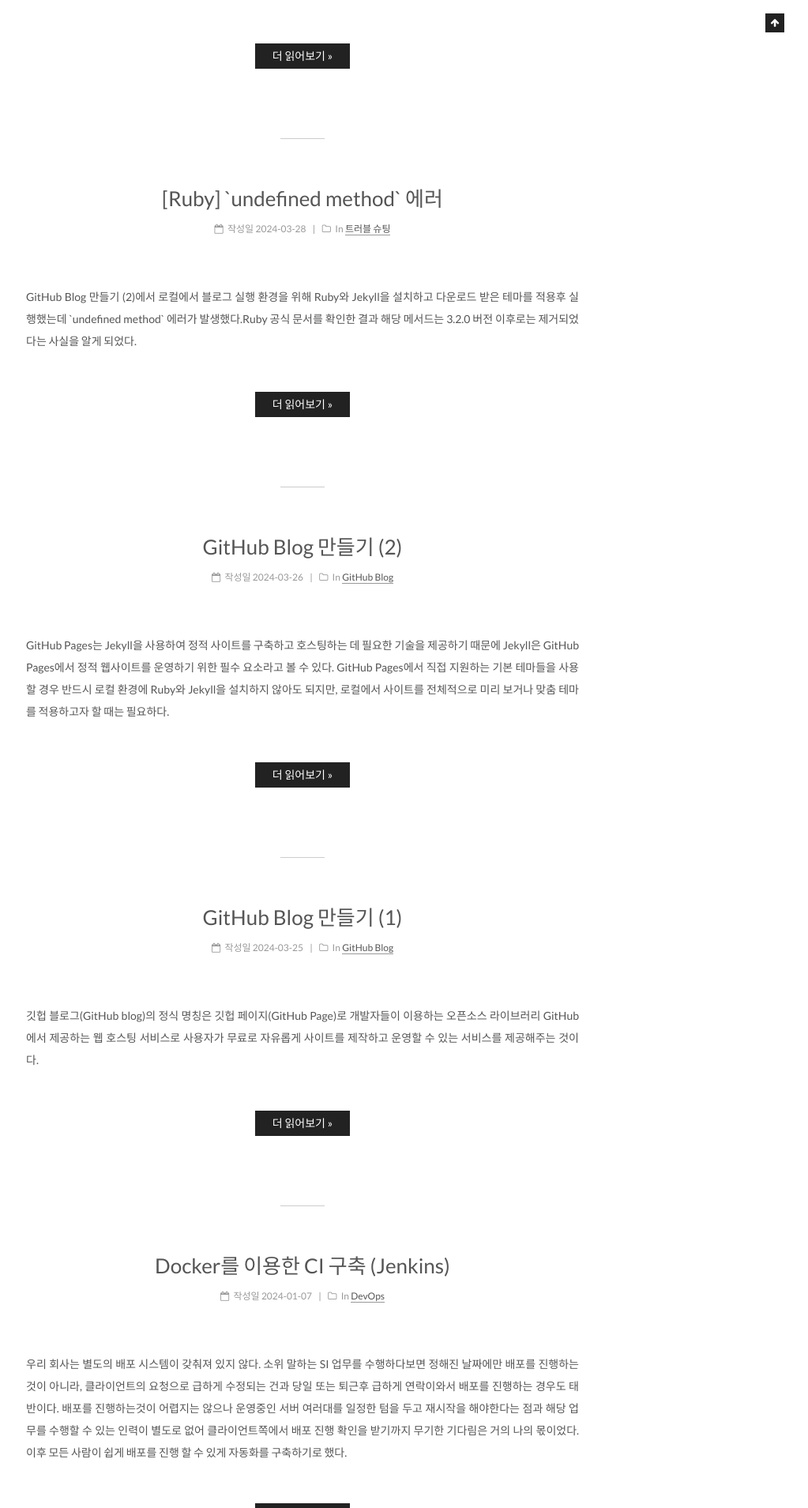
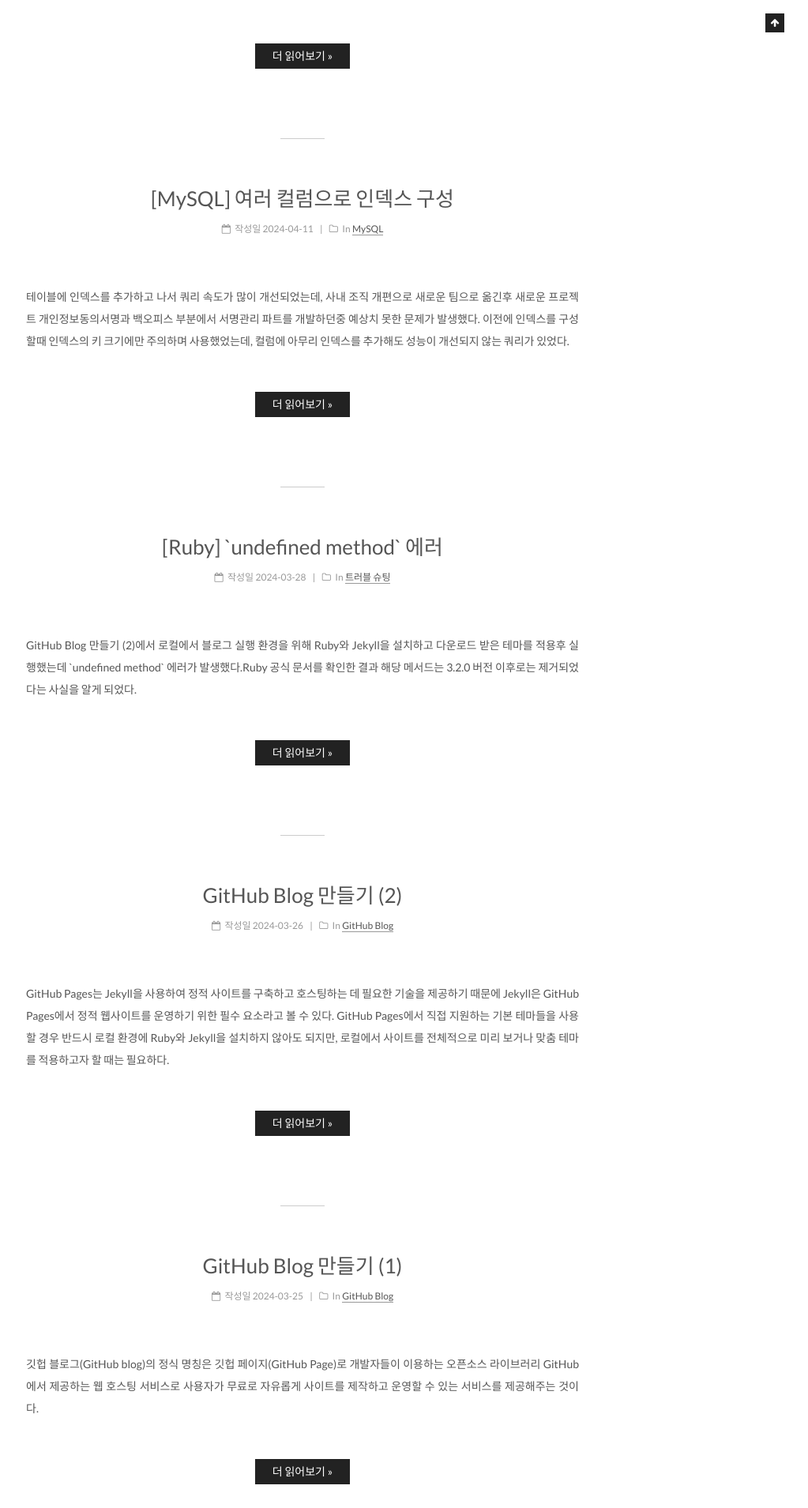
Before and after one commit to yukmekim/yukmekim.github.io, a Jekyll site: the page built from index.html, in a window 1280 px wide. Shown: the part 959-2868 px from the top of the page at 79% size, without its empty margins (257-1280 px from the left). Built offline with Jekyll 4.4.1, drawn with Linux system fonts in a browser that asks for light colours; the list of posts is cut into pages by our own code; some of the changed lines change nothing that is shown.

Commit message:
여러개 컬럼 인덱스 포스팅 추가

````diff
--- a/_posts/2023-11-13-index-optimaze.md
+++ b/_posts/2023-11-13-index-optimaze.md
@@ -54,7 +54,7 @@ SHOW INDEX FROM chat;
 
 ![Desktop Preview](/assets/images/post/index_optimize/select_index.png)
 
-테이블에 조회하는 컬럼에 인덱스를 추가하여 해당 컬럼으로 조회 및 조인하는 쿼리로 수정했는데 18s를 소요하던 퀄리가 1s까지 줄어들었다.
+조회하는 컬럼에 인덱스를 추가하여 해당 컬럼으로 조회 및 조인하는 쿼리로 수정했는데 18s를 소요하던 퀄리가 1s까지 줄어들었다.
 
 개발 서버에서 테스트를 진행하고 적용하기까지 책임님께서 도움을 주셨고 추가적으로 쿼리에 사용했던 복잡한 함수 및 비지니스 로직을 service 계층으로 옮기는것으로 0.01ms라는 말도 안되는 성능 개선을 해냈다.
 인덱스를 무분별하게 사용하면 반대로 성능 저하도 일으킬수도 있다는 조금 더 딥하게 공부할 필요가 있을거 같다.
--- /dev/null
+++ b/_posts/2024-04-11-index-optimize-2.md
@@ -0,0 +1,115 @@
+---
+title: '[MySQL] 여러 컬럼으로 인덱스 구성'
+description: 테이블에 인덱스를 추가하고 나서 쿼리 속도가 많이 개선되었는데, 사내 조직 개편으로 새로운 팀으로 옮긴후 새로운 프로젝트 개인정보동의서명과 백오피스 부분에서 서명관리 파트를 개발하던중 예상치 못한 문제가 발생했다. 이전에 인덱스를 구성할때 인덱스의 키 크기에만 주의하며 사용했었는데, 컬럼에 아무리 인덱스를 추가해도 성능이 개선되지 않는 쿼리가 있었다.
+categories:
+ - MySQL
+tags:
+ - database
+ - MySQL
+ - mariaDB
+---
+해당 프로젝트를 진행하면서 한 테이블 5개의 컬럼에 인덱스를 추가 해보았지만 성능에 변화가 없었다.
+아이러니하다, 실행 계획을 돌려봤을때 인덱스 키를 전혀 사용하지 않고 있었고 여러개의 인덱스를 구성할때 컬럼의 순서가 영향을 준다는 사실을 알게 되었다.
+
+## 여러개의 컬럼으로 인덱스 구성
+### 카디널리티와 상관 관계
+여러개의 컬럼으로 인덱스를 구성하는데 있어 영향을 주는것은 카디널리티이다.
+
+카디널리티란 간단하게 말하면 튜플/행의 수이며 전체 행에 대한 특정 컬럼의 중복 수치를 나타내는 지표이다.
+즉,
+중복도가 ‘낮으면’ 카디널리티가 **‘높다’**고 표현한다.
+중복도가 ‘높으면’ 카디널리티가 **‘낮다’**고 표현한다.
+
+그렇다면 여러 컬럼으로 인덱스를 잡는다면 어떤 순서로 인덱스를 구성해야 할까?
+간단하다. 두 가지 테스트 케이스가 있으니 모두 실험해보면 되는 일이다.
+**카디널리티가 낮은->높은순으로 구성**
+**카디널리티가 높은->낮은순으로 구성**
+
+아래 예제코드를 보며 확인 해보자
+```sql
+CREATE TABLE `salaries` (
+  `id` bigint(20) unsigned NOT NULL AUTO_INCREMENT,
+  `emp_no` int(11) NOT NULL,
+  `salary` int(11) NOT NULL,
+  `from_date` date NOT NULL,
+  `personal_no` int(11) NOT NULL,
+  PRIMARY KEY (`id`)
+) ENGINE=InnoDB DEFAULT CHARSET=utf8;
+```
+
+전체 Row수는 100건 정도로 진행했고 카디널리티를 조회해보면 다음과 같다.
+
+![Desktop Preview](/assets/images/post/index_optimize_2/cardinarity_select.png)
+
+```sql
+-- 카디널리티가 낮은순
+CREATE INDEX IDX_SALARIES_INCREASE ON salaries
+(from_date, salary, personal_no, emp_no);
+
+-- 카디널리티가 높은순
+CREATE INDEX IDX_SALARIES_DECREASE ON salaries
+(emp_no, personal_no, salary, from_date);
+```
+
+첫번째 인덱스는 from_date, salary, personal_no, emp_no 카디널리티가 낮은순에서 높은순 (중복도가 높은 순에서 낮은순으로) 으로,
+두번째 인덱스는 emp_no, personal_no, salary, from_date 카디널리티가 높은순에서 낮은순 (중복도가 낮은 순에서 높은순으로) 으로 생성했다.
+
+| | IDX_SALARIES_INCREASE | IDX_SALARIES_DECREASE |
+| --- | --- | --- |
+| 1 | 77ms | 69ms |
+| 2 | 76ms | 57ms |
+| 3 | 69ms | 45ms |
+
+수행 시간을 비교하는게 적은 데이터에서는 큰 차이가 보이지는 않지만 얼핏 보았을때 카디널리티가 **높은순에서 낮은순으로** 구성한 인덱스의 성능이 조금 더 좋아 보인다.
+실행 계획 까지 본 후 더미 데이터를 추가하여 다시 비교해보록 하겠다.
+
+### 컬럼 조건
+개요에서 말했던 **'인덱스 키를 사용하지 않고 있었고'** 이 대목을 주목하며 위에서 만들어놓은 예제 코드로 실행 계획도 돌려보자
+
+```sql
+explain select *
+from salaries
+where from_date = '2024-12-02'
+and salary = 3000
+and personal_no in (101,102, 103, 104, 105, 106);
+
+explain select *
+from salaries
+where emp_no = 1000
+and salary = 3000
+and personal_no in (101,102, 103, 104, 105, 106);
+
+explain select *
+from salaries
+where salary = 3000
+and personal_no in (101, 102, 103, 104, 105, 106);
+```
+
+첫번째 실행 계획에 key와 extra를 확인해보면
+![Desktop Preview](/assets/images/post/index_optimize_2/index_explain_1.png)
+
+만들어둔 IDX_SALARIES_INCREASE 인덱스 키를 사용한 것을 확인 할 수 있다.
+
+두번째 실행 계획을 보면
+![Desktop Preview](/assets/images/post/index_optimize_2/index_explain_2.png)
+
+만들어둔 IDX_SALARIES_DECREASE 인덱스 키를 사용한 것을 확인 할 수 있다.
+첫번째와 두번째 실행 계획을 비교해보면 첫 번쨰 조건절에 사용된 컬럼이 생성했던 인덱스 컬럼의 순서와 관련이 있음을 확인할 수 있다.
+
+세번째 실행 계획을 보면
+![Desktop Preview](/assets/images/post/index_optimize_2/index_explain_3.png)
+
+인덱스를 사용하지 않고 where 조건으로 단순 조회만 하는것과 row수를 비교해 보면 인덱스를 사용한것과 사용하지 않은것이 확연히 차이가 난다.
+
+위에 실행 계획을 돌려보며 인덱스를 추가했지만 인덱스를 사용하지 못했던 이유를 알 수 있었다.
+
+## 마무리
+![Desktop Preview](/assets/images/post/index_optimize_2/zeri_ending.gif)
+
+테스트를 진행하며 알게된 사실을 크게 3가지로 정리해봤다.
+1. 인덱스의 조회속도는 카디널리티가 **높은순에서 낮은순으로** 구성한 인덱스의 성능이 조금 더 좋다.
+2. **조회 조건에 들어가는 컬럼의 순서**와 **인덱스 컬럼의 순서**는 서로 관계가 있다.
+3. 첫번째 인덱스 컬럼이 조회 쿼리에 없으면 인덱스를 타지 않는다는 점을 기억하면 될것 같다.
+
+개발3팀으로 옮기게 되면서 팀장님이 주의를 주었던 인덱스를 추가할때 컬럼의 순서에 주의하며 공부하며 인덱스를 잘못 사용하고 있었음을 알게되었다.
+분명 이번에 알게된 사실 말고도 많은 요소들이 성능에 영향을 줄거라고 생각을 하며 마무리 한다.
````
Also changed, not shown: assets/images/post/index_optimize_2/cardinarity_select.png (added), assets/images/post/index_optimize_2/index_explain_1.png (added), assets/images/post/index_optimize_2/index_explain_2.png (added), assets/images/post/index_optimize_2/index_explain_3.png (added), 2 other files.
